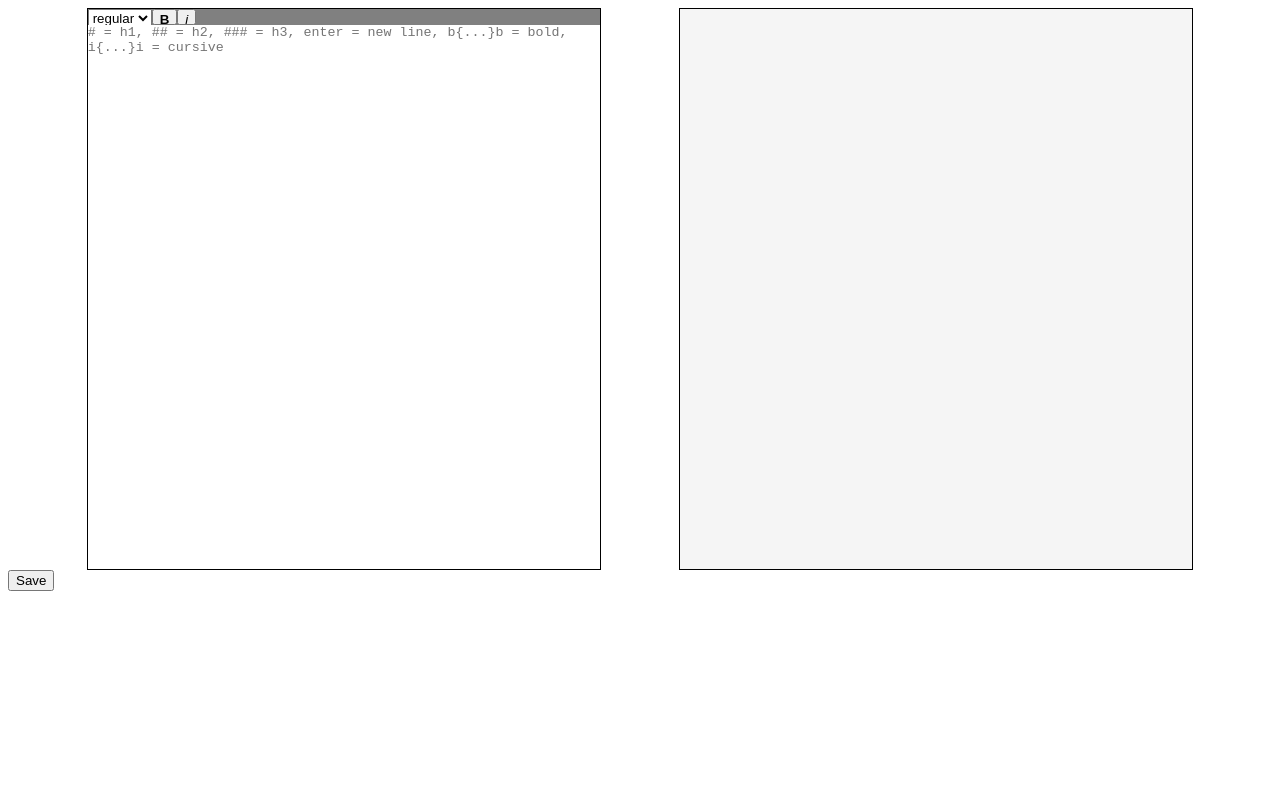
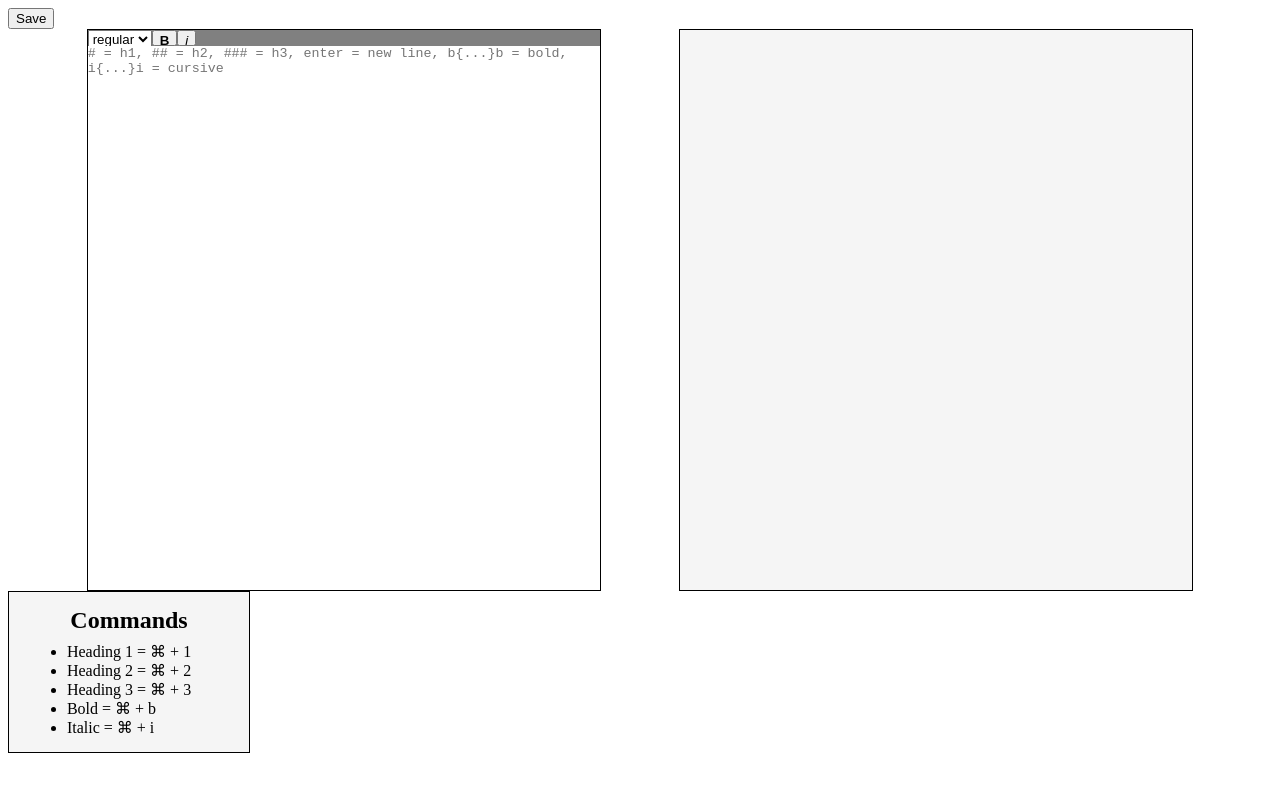
Before and after one commit to DanFogelberg/Antics-Editor, a React (Vite) app: page / in a window 1280 px wide. Shown: the top 792 px of the page. Built offline with nearby package versions, Linux system fonts and the light colour scheme; no server answers.

Commit message:
added command sheet

```diff
--- a/src/App.tsx
+++ b/src/App.tsx
@@ -3,6 +3,7 @@ import styled from "styled-components";
 import { Editor } from "./components/Editor/Editor.tsx";
 import { Preview } from "./components/Preview/Preview.tsx";
 import { Button } from "./components/Button/Button.tsx";
+import { Commands } from "./components/Commands/Commands.tsx";
 //Bugg som gör att vi inte kan ha .tsx filer i import. Ändra i import package.json filen för att lösa detta.
 
 const ContentWrapper = styled.div`
@@ -22,15 +23,16 @@ function App() {
 
   return (
     <div className="App">
-      <ContentWrapper>
-        <Editor setText={updateText} />
-        <Preview text={text} />
-      </ContentWrapper>
       <Button
         handleClick={() => console.log("hej")}
         className="hej"
         text="Save"
       />
+      <ContentWrapper>
+        <Editor setText={updateText} />
+        <Preview text={text} />
+      </ContentWrapper>
+      <Commands />
     </div>
   );
 }
--- /dev/null
+++ b/src/components/Commands/Commands.css
@@ -0,0 +1,9 @@
+ul {
+  margin: 0;
+  padding: 0;
+}
+
+h2 {
+  padding: 0;
+  margin-bottom: 0.5rem;
+}
--- /dev/null
+++ b/src/components/Commands/Commands.tsx
@@ -0,0 +1,28 @@
+import styled from "styled-components";
+import "./Commands.css";
+
+const CommandContainer = styled.div`
+  height: 10rem;
+  width: 15rem;
+  background-color: whitesmoke;
+  border: 1px solid black;
+  display: flex;
+  justify-content: center;
+  align-items: center;
+  flex-direction: column;
+`;
+
+export const Commands = () => {
+  return (
+    <CommandContainer>
+      <h2>Commands</h2>
+      <ul>
+        <li>Heading 1 = ⌘ + 1</li>
+        <li>Heading 2 = ⌘ + 2</li>
+        <li>Heading 3 = ⌘ + 3</li>
+        <li>Bold = ⌘ + b</li>
+        <li>Italic = ⌘ + i</li>
+      </ul>
+    </CommandContainer>
+  );
+};
```
Also changed, not shown: 1 other file (tests, documents, lock files or other folders).
